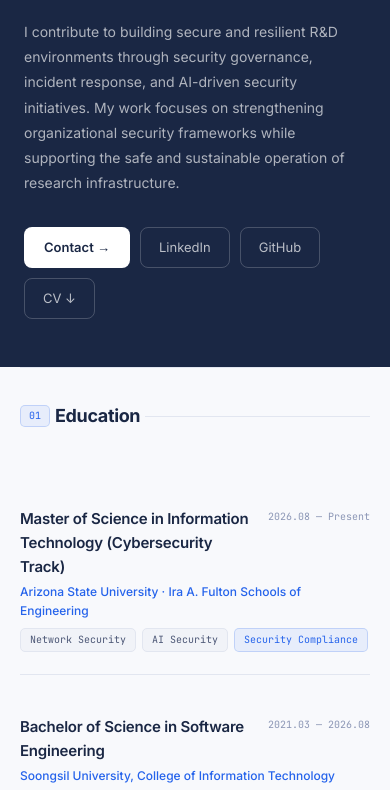
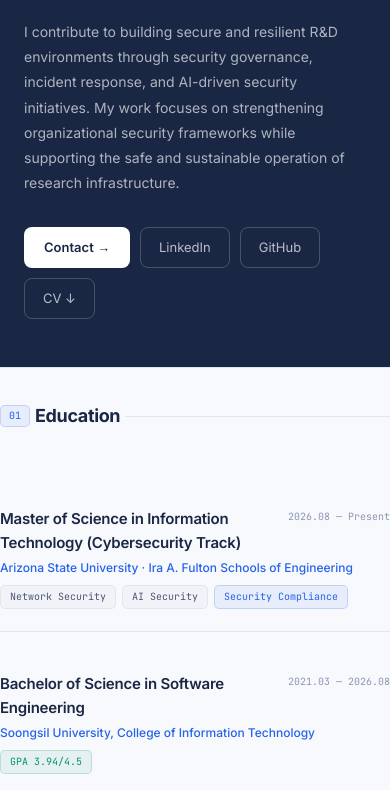
Before and after one commit to leedidc/Personal-Profile, a plain HTML site: page index.html in a window 390 px wide. Shown: the part 218-1008 px from the top of the page. Drawn offline with Linux system fonts and the light colour scheme.

Commit message:
CSS Pading Change

```diff
--- a/style.css
+++ b/style.css
@@ -517,7 +517,7 @@ footer {
   .hero { grid-template-columns: 1fr; gap: 40px; padding: 52px 24px 48px; }
   .hero-info { display: none; }
   .nav-links { display: none; }
-  .nav-inner, .wrap { padding: 0 20px; }
+  .nav-inner, .wrap { padding: 0 0px; }
   .footer-inner { flex-direction: column; gap: 12px; text-align: center; }
   .entry { grid-template-columns: 1fr; }
   .entry-logo { display: none; }
```
